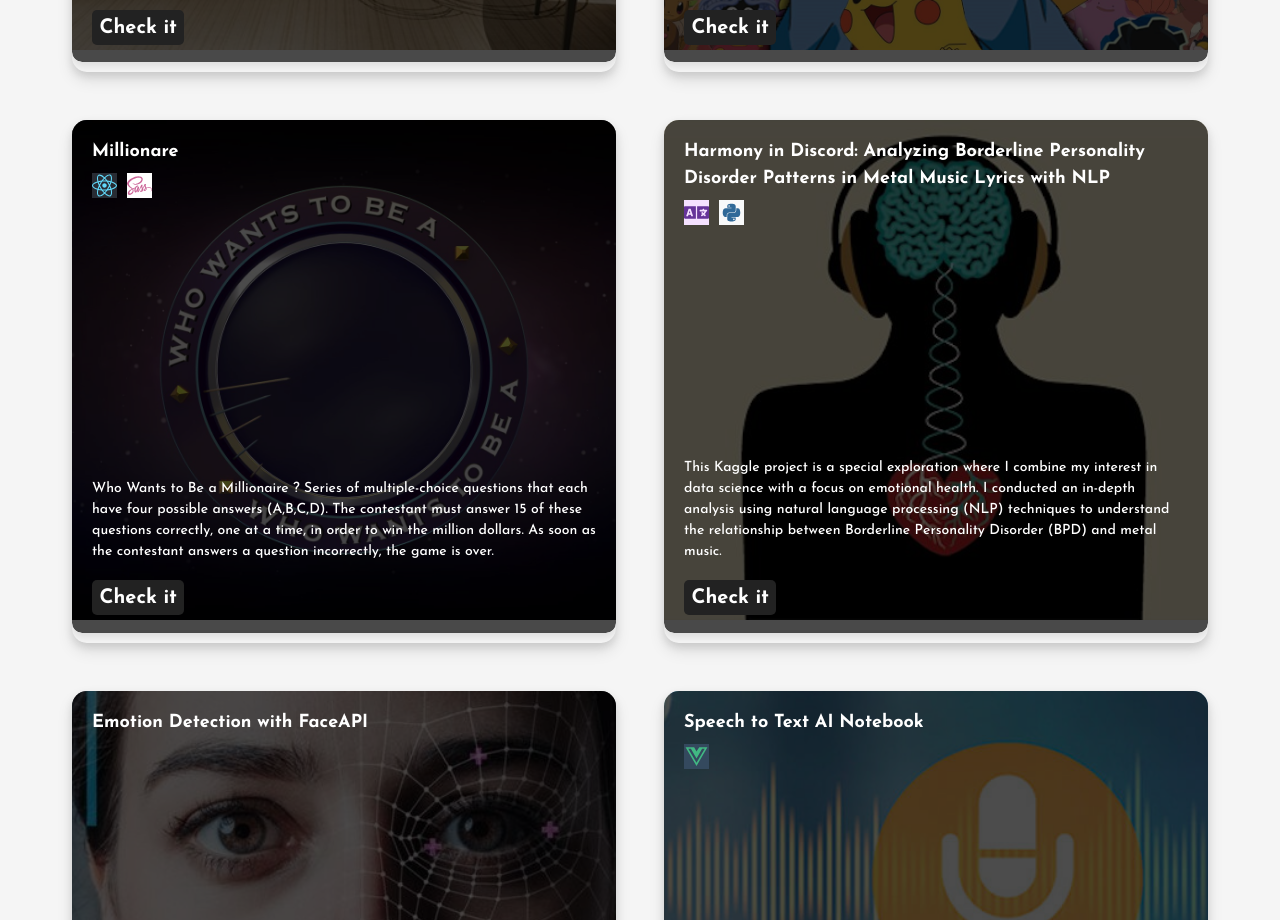
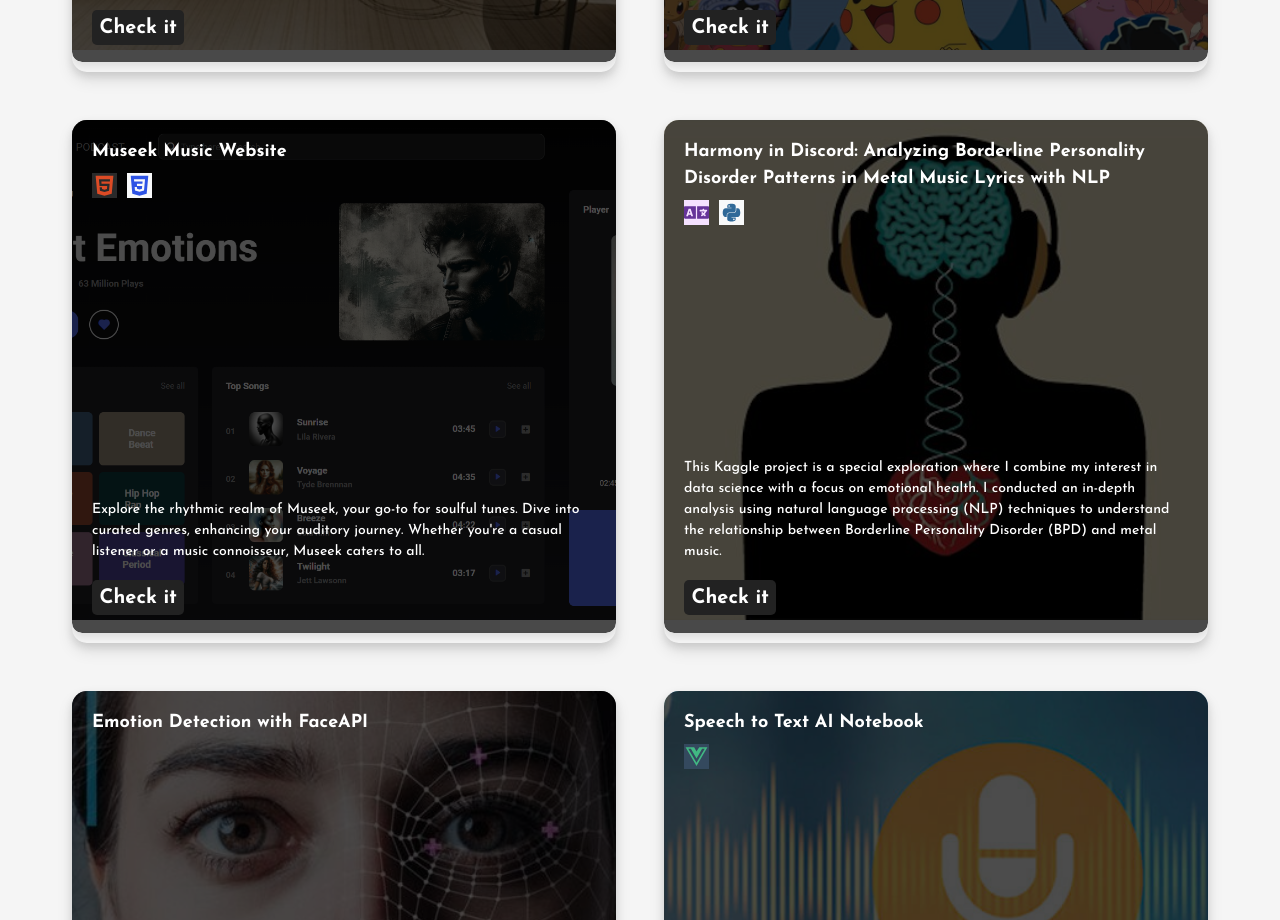
Before and after one commit to dnklheit/burakunver, a React (Create React App) app: page / in a window 1280 px wide. Shown: the part 3440-4360 px from the top of the page. Built offline with nearby package versions, Linux system fonts and the light colour scheme.

Commit message:
19.01 update

```diff
--- a/src/components/cardData.js
+++ b/src/components/cardData.js
@@ -1,9 +1,7 @@
-import { FaReact, FaVuejs, FaSass } from "react-icons/fa";
-import { SiNextdotjs, SiTile } from "react-icons/si";
-import { SiNuxtdotjs } from "react-icons/si";
+import { FaReact, FaVuejs } from "react-icons/fa";
+import { SiNextdotjs } from "react-icons/si";
 import { SiTailwindcss } from "react-icons/si";
-import { FaBootstrap } from "react-icons/fa";
-import { FaLanguage, FaChartLine, FaChartBar } from "react-icons/fa";
+import { FaLanguage } from "react-icons/fa";
 import { DiPython } from "react-icons/di";
 import { DiHtml5 } from "react-icons/di";
 import { DiCss3 } from "react-icons/di";
@@ -63,15 +61,15 @@
   },
   {
     id: "5",
-    title: "Millionare",
+    title: "Museek Music Website",
     technologies: [
-      <FaReact size={25} className="react " />,
-      <FaSass className="sass" size={25} />,
+      <DiHtml5 className="html" size={25} />,
+      <DiCss3 className="css" size={25} />,
     ],
-    img: "./images/millionare.jpeg",
+    img: "./images/screenshot.png",
     description:
-      "Who Wants to Be a Millionaire ? Series of multiple-choice questions that each have four possible answers (A,B,C,D). The contestant must answer 15 of these questions correctly, one at a time, in order to win the million dollars. As soon as the contestant answers a question incorrectly, the game is over.",
-    link: "https://dnklheit.github.io/millionare/",
+      "Explore the rhythmic realm of Museek, your go-to for soulful tunes. Dive into curated genres, enhancing your auditory journey. Whether you're a casual listener or a music connoisseur, Museek caters to all.",
+    link: "https://music-website-sepia.vercel.app/",
   },
   {
     id: "6",
```
Also changed, not shown: public/images/screenshot.png (added).
